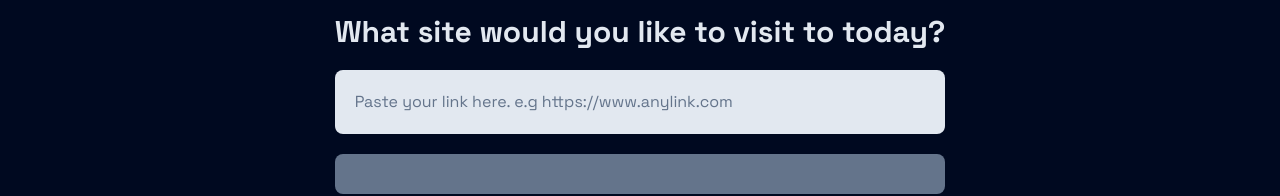
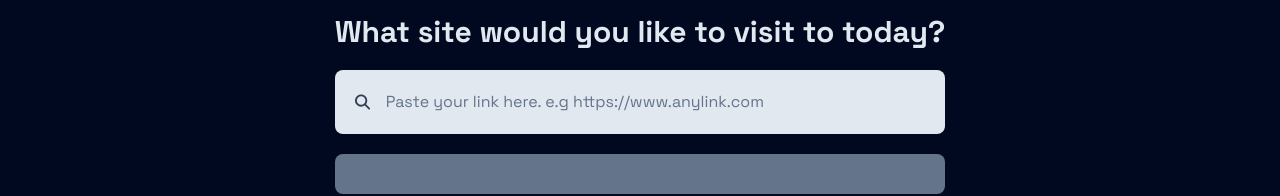
Before and after one commit to fisayo-dev/QRCode-Generator, a React (Vite) app: page /generate in a window 1280 px wide. Shown: the part 126-322 px from the top of the page. Built offline with nearby package versions, Linux system fonts and the light colour scheme.

Commit message:
Placed search icon

```diff
--- a/package.json
+++ b/package.json
@@ -12,6 +12,7 @@
   "dependencies": {
     "react": "^18.3.1",
     "react-dom": "^18.3.1",
+    "react-icons": "^5.3.0",
     "react-router-dom": "^6.26.1"
   },
   "devDependencies": {
--- a/src/pages/Generate.jsx
+++ b/src/pages/Generate.jsx
@@ -1,4 +1,5 @@
 import Button from "../components/Button";
+import { FaMagnifyingGlass } from "react-icons/fa6";
 
 const Generate = () => {
   return (
@@ -9,7 +10,8 @@ const Generate = () => {
             <h2 className="text-center text-3xl font-bold">
               What site would you like to visit to today?
             </h2>
-            <div className="flex items-center bg-slate-200 rounded-lg p-5">
+            <div className="flex items-center bg-slate-200 gap-4 text-slate-700 rounded-lg p-5">
+              <FaMagnifyingGlass />
               <input
                 type="text"
                 placeholder="Paste your link here. e.g https://www.anylink.com"
```
Also changed, not shown: 1 other file (tests, documents, lock files or other folders).
